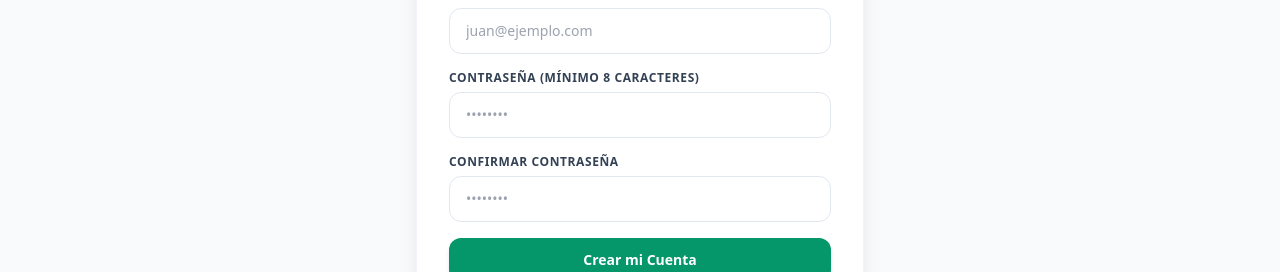
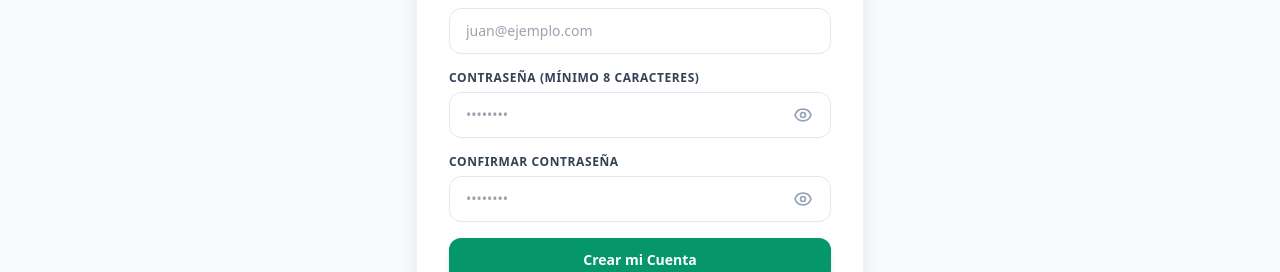
Before and after one commit to nicolasdovico/turnos, a Next.js app in the folder frontend/: page /registro in a window 1280 px wide. Shown: the part 392-664 px from the top of the page. Built offline with nearby package versions, Linux system fonts and the light colour scheme; no server answers.

Commit message:
feat(ui): password visibility toggle with eye icon across login, registration and onboarding

```diff
--- a/frontend/app/login/page.tsx
+++ b/frontend/app/login/page.tsx
@@ -4,6 +4,7 @@ import React, { useState } from "react";
 import Link from "next/link";
 import { useRouter } from "next/navigation";
 import { useAuth } from "../../context/AuthContext";
+import PasswordInput from "../../components/PasswordInput";
 
 export default function LoginPage() {
   const router = useRouter();
@@ -98,21 +99,13 @@ export default function LoginPage() {
               />
             </div>
 
-            <div>
-              <div className="flex items-center justify-between mb-1.5">
-                <label className="block text-xs font-bold uppercase tracking-wider text-slate-700">
-                  Contraseña
-                </label>
-              </div>
-              <input
-                type="password"
-                required
-                value={password}
-                onChange={(e) => setPassword(e.target.value)}
-                placeholder="••••••••"
-                className="w-full rounded-xl border border-slate-200 px-4 py-3 text-slate-900 text-sm focus:border-emerald-500 focus:outline-none focus:ring-2 focus:ring-emerald-500/20 transition"
-              />
-            </div>
+            <PasswordInput
+              label="Contraseña"
+              required
+              value={password}
+              onChange={(e) => setPassword(e.target.value)}
+              placeholder="••••••••"
+            />
 
             <button
               type="submit"
--- a/frontend/app/registro-club/page.tsx
+++ b/frontend/app/registro-club/page.tsx
@@ -3,6 +3,7 @@
 import React, { useState, useEffect } from "react";
 import Link from "next/link";
 import { useAuth } from "../../context/AuthContext";
+import PasswordInput from "../../components/PasswordInput";
 
 interface PlanItem {
   id: number;
@@ -560,12 +561,11 @@ export default function RegistroClubPage() {
                       onChange={(e) => setLoginEmail(e.target.value)}
                       className="rounded-xl border border-slate-200 px-4 py-2.5 text-sm bg-white"
                     />
-                    <input
-                      type="password"
+                    <PasswordInput
                       placeholder="Contraseña"
                       value={loginPassword}
                       onChange={(e) => setLoginPassword(e.target.value)}
-                      className="rounded-xl border border-slate-200 px-4 py-2.5 text-sm bg-white"
+                      className="!py-2.5 bg-white"
                     />
                   </div>
                   <button
@@ -607,16 +607,12 @@ export default function RegistroClubPage() {
                   </div>
 
                   <div>
-                    <label className="block text-xs font-bold uppercase tracking-wider text-slate-700 mb-2">
-                      Contraseña *
-                    </label>
-                    <input
-                      type="password"
+                    <PasswordInput
+                      label="Contraseña *"
                       required={!user}
                       value={passwordAdmin}
                       onChange={(e) => setPasswordAdmin(e.target.value)}
                       placeholder="Mínimo 8 caracteres"
-                      className="w-full rounded-xl border border-slate-200 px-4 py-3 text-slate-900 text-sm focus:border-emerald-500 focus:outline-none focus:ring-2 focus:ring-emerald-500/20 transition"
                     />
                   </div>
                 </div>
--- a/frontend/app/registro/page.tsx
+++ b/frontend/app/registro/page.tsx
@@ -4,6 +4,7 @@ import React, { useState } from "react";
 import Link from "next/link";
 import { useRouter } from "next/navigation";
 import { useAuth } from "../../context/AuthContext";
+import PasswordInput from "../../components/PasswordInput";
 
 export default function RegisterPage() {
   const router = useRouter();
@@ -123,33 +124,21 @@ export default function RegisterPage() {
               />
             </div>
 
-            <div>
-              <label className="block text-xs font-bold uppercase tracking-wider text-slate-700 mb-1.5">
-                Contraseña (mínimo 8 caracteres)
-              </label>
-              <input
-                type="password"
+            <PasswordInput
+              label="Contraseña (mínimo 8 caracteres)"
               required
               value={password}
               onChange={(e) => setPassword(e.target.value)}
               placeholder="••••••••"
-                className="w-full rounded-xl border border-slate-200 px-4 py-3 text-slate-900 text-sm focus:border-emerald-500 focus:outline-none focus:ring-2 focus:ring-emerald-500/20 transition"
             />
-            </div>
 
-            <div>
-              <label className="block text-xs font-bold uppercase tracking-wider text-slate-700 mb-1.5">
-                Confirmar Contraseña
-              </label>
-              <input
-                type="password"
+            <PasswordInput
+              label="Confirmar Contraseña"
               required
               value={passwordConfirmation}
               onChange={(e) => setPasswordConfirmation(e.target.value)}
               placeholder="••••••••"
-                className="w-full rounded-xl border border-slate-200 px-4 py-3 text-slate-900 text-sm focus:border-emerald-500 focus:outline-none focus:ring-2 focus:ring-emerald-500/20 transition"
             />
-            </div>
 
             <button
               type="submit"
--- /dev/null
+++ b/frontend/components/PasswordInput.tsx
@@ -0,0 +1,102 @@
+"use client";
+
+import React, { useState } from "react";
+
+interface PasswordInputProps extends React.InputHTMLAttributes<HTMLInputElement> {
+  label?: string;
+  error?: string;
+}
+
+export default function PasswordInput({
+  label,
+  error,
+  placeholder = "••••••••",
+  className = "",
+  value,
+  onChange,
+  required = false,
+  disabled = false,
+  id,
+  name,
+  ...rest
+}: PasswordInputProps) {
+  const [showPassword, setShowPassword] = useState(false);
+
+  return (
+    <div className="w-full">
+      {label && (
+        <label
+          htmlFor={id}
+          className="block text-xs font-bold uppercase tracking-wider text-slate-700 mb-1.5"
+        >
+          {label}
+        </label>
+      )}
+      <div className="relative flex items-center">
+        <input
+          {...rest}
+          id={id}
+          name={name}
+          type={showPassword ? "text" : "password"}
+          value={value}
+          onChange={onChange}
+          placeholder={placeholder}
+          required={required}
+          disabled={disabled}
+          className={`w-full rounded-xl border border-slate-200 px-4 py-3 pr-11 text-slate-900 text-sm focus:border-emerald-500 focus:outline-none focus:ring-2 focus:ring-emerald-500/20 transition ${
+            error ? "border-rose-300 focus:border-rose-500 focus:ring-rose-500/20" : ""
+          } ${className}`}
+        />
+        <button
+          type="button"
+          tabIndex={-1}
+          onClick={() => setShowPassword(!showPassword)}
+          aria-label={showPassword ? "Ocultar contraseña" : "Ver contraseña"}
+          title={showPassword ? "Ocultar contraseña" : "Ver contraseña"}
+          className="absolute right-3 p-1.5 text-slate-400 hover:text-slate-700 focus:text-emerald-600 focus:outline-none transition rounded-lg"
+        >
+          {showPassword ? (
+            // Eye Closed / Off Icon
+            <svg
+              className="h-5 w-5"
+              fill="none"
+              stroke="currentColor"
+              viewBox="0 0 24 24"
+              xmlns="http://www.w3.org/2000/svg"
+            >
+              <path
+                strokeLinecap="round"
+                strokeLinejoin="round"
+                strokeWidth={2}
+                d="M13.875 18.825A10.05 10.05 0 0112 19c-4.478 0-8.268-2.943-9.543-7a9.97 9.97 0 011.563-3.029m5.858.908a3 3 0 114.243 4.243M9.878 9.878l4.242 4.242M9.88 9.88l-3.29-3.29m7.532 7.532l3.29 3.29M3 3l18 18"
+              />
+            </svg>
+          ) : (
+            // Eye Open Icon
+            <svg
+              className="h-5 w-5"
+              fill="none"
+              stroke="currentColor"
+              viewBox="0 0 24 24"
+              xmlns="http://www.w3.org/2000/svg"
+            >
+              <path
+                strokeLinecap="round"
+                strokeLinejoin="round"
+                strokeWidth={2}
+                d="M15 12a3 3 0 11-6 0 3 3 0 016 0z"
+              />
+              <path
+                strokeLinecap="round"
+                strokeLinejoin="round"
+                strokeWidth={2}
+                d="M2.458 12C3.732 7.943 7.523 5 12 5c4.478 0 8.268 2.943 9.542 7-1.274 4.057-5.064 7-9.542 7-4.477 0-8.268-2.943-9.542-7z"
+              />
+            </svg>
+          )}
+        </button>
+      </div>
+      {error && <p className="mt-1 text-xs text-rose-600">{error}</p>}
+    </div>
+  );
+}
```
Also changed, not shown: 1 other file (tests, documents, lock files or other folders). Lines whose indentation alone changed are shown as unchanged.
